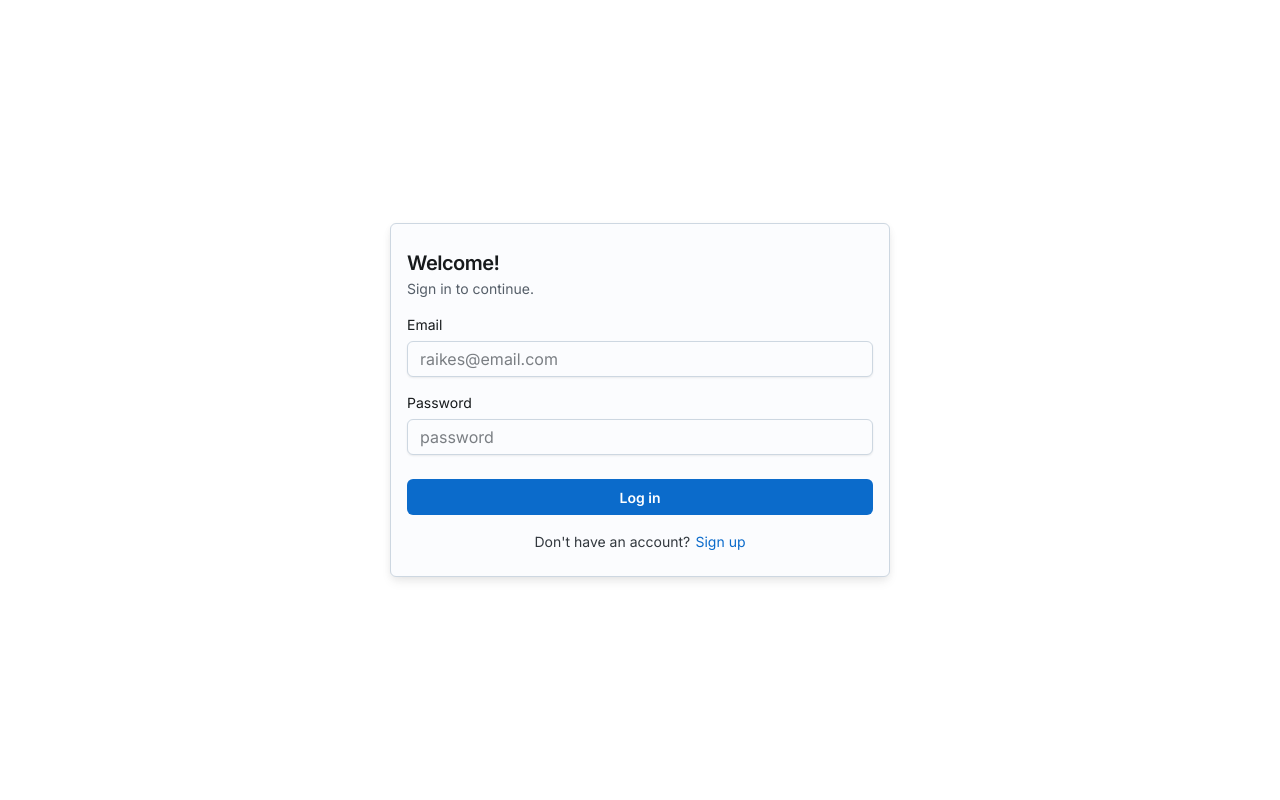
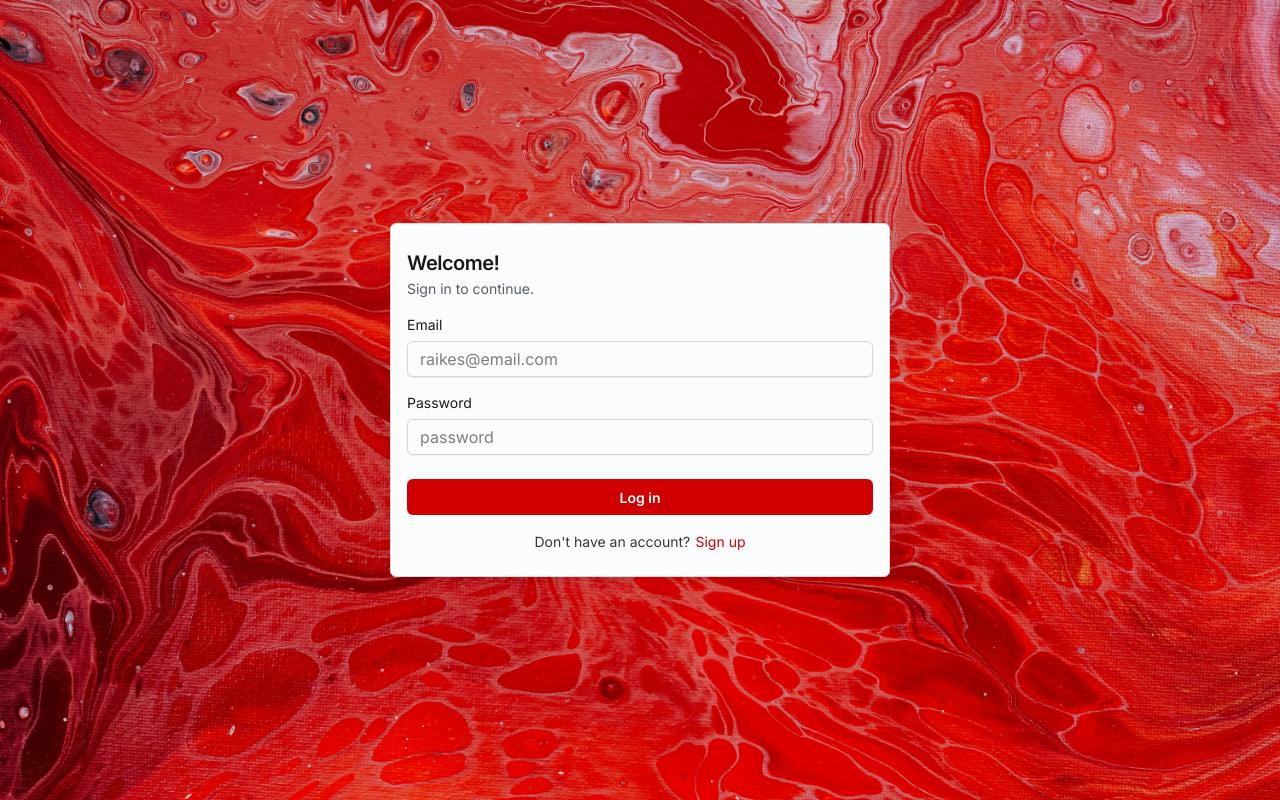
Before and after one commit to cdelzell/raikes-mentors, a React (Vite) app in the folder raikes-mentors/: page / in a window 1280 px wide. Built offline with nearby package versions, Linux system fonts and the light colour scheme; no server answers.

Commit message:
new background image, theme color work

```diff
--- a/raikes-mentors/src/components/navBar/navBar.css
+++ b/raikes-mentors/src/components/navBar/navBar.css
@@ -27,5 +27,5 @@
   height: 4vw;
   position: absolute;
   top: 1vw;
-  margin-left: 1.5vw;
+  margin: 0;
 }
--- a/raikes-mentors/src/signIn/signIn.tsx
+++ b/raikes-mentors/src/signIn/signIn.tsx
@@ -6,13 +6,16 @@ import FormLabel from "@mui/joy/FormLabel";
 import Input from "@mui/joy/Input";
 import Button from "@mui/joy/Button";
 import Link from "@mui/joy/Link";
-import { useTheme, useMediaQuery } from "@mui/material";
+import { useTheme, useMediaQuery, ThemeProvider } from "@mui/material";
 
 import "./signIn.css";
 import { logIn } from "../firebase/readDatabase";
 import { useState } from "react";
 import type { UserData } from "../firebase/dataInterfaces";
 import { useNavigate } from "react-router-dom";
+import { joyTheme } from "../theme";
+import redBackground from "../assets/redBackground.avif";
+import { CssVarsProvider } from "@mui/joy/styles";
 
 export default function SignIn({
   setUserKey,
@@ -57,7 +60,7 @@ export default function SignIn({
   };
 
   return (
-    <main className="center">
+    <main className="center" style={{ backgroundImage: {} }}>
       <CssBaseline />
       <Sheet
         sx={{
@@ -74,6 +77,7 @@ export default function SignIn({
         }}
         variant="outlined"
       >
+        <CssVarsProvider theme={joyTheme}>
           <div>
             <Typography level="h4" component="h1">
               <b>Welcome!</b>
@@ -109,17 +113,27 @@ export default function SignIn({
             </Typography>
           )}
           <Button
-          sx={{ mt: 1 /* margin top */ }}
+            sx={{
+              mt: 1,
+              "&:hover": {
+                backgroundColor: "#a70e0e",
+              },
+            }}
             onClick={() => handleLogin(email, password)}
           >
             Log in
           </Button>
           <Typography
-          endDecorator={<Link href="/sign_up">Sign up</Link>}
+            endDecorator={
+              <Link href="/sign_up" sx={{ color: "#d00000" }}>
+                Sign up
+              </Link>
+            }
             sx={{ fontSize: "sm", alignSelf: "center" }}
           >
             Don&apos;t have an account?
           </Typography>
+        </CssVarsProvider>
       </Sheet>
     </main>
   );
--- a/raikes-mentors/src/signUp/signUp.css
+++ b/raikes-mentors/src/signUp/signUp.css
@@ -4,4 +4,6 @@
   justify-content: center;
   width: 100vw;
   height: 100vh;
+  background-image: url("/src/assets/red.jpg");
+  background-size: cover;
 }
--- a/raikes-mentors/src/signUp/signUp.tsx
+++ b/raikes-mentors/src/signUp/signUp.tsx
@@ -12,6 +12,8 @@ import type { UserData } from "../firebase/dataInterfaces";
 import { useNavigate } from "react-router-dom";
 import "./signUp.css";
 import { addNewUser } from "../firebase/writeDatabase";
+import { joyTheme } from "../theme";
+import { CssVarsProvider } from "@mui/joy/styles";
 
 export default function SignUp({
   setUserKey,
@@ -110,6 +112,7 @@ export default function SignUp({
         }}
         variant="outlined"
       >
+        <CssVarsProvider theme={joyTheme}>
           {/* Header section */}
           <div>
             <Typography level="h1" component="h1">
@@ -202,10 +205,19 @@ export default function SignUp({
             )}
 
             {/* Submit button */}
-          <Button type="submit" sx={{ mt: "1vw" }}>
+            <Button
+              type="submit"
+              sx={{
+                mt: "1vw",
+                "&:hover": {
+                  backgroundColor: "#a70e0e",
+                },
+              }}
+            >
               Sign Up
             </Button>
           </form>
+        </CssVarsProvider>
       </Sheet>
     </main>
   );
--- a/raikes-mentors/src/theme.tsx
+++ b/raikes-mentors/src/theme.tsx
@@ -1,3 +1,4 @@
+import { extendTheme } from "@mui/joy/styles";
 import { ThemeProvider, createTheme } from "@mui/material/styles";
 import type { ThemeOptions } from "@mui/material/styles";
 
@@ -12,4 +13,27 @@ const theme: ThemeOptions = {
   },
 };
 
+export const theme2 = extendTheme({
+  colorSchemes: {
+    light: {
+      palette: {
+        primary: {
+          solidBg: "#d00000",
+          solidColor: "#fff",
+        },
+      },
+    },
+    dark: {
+      palette: {
+        primary: {
+          solidBg: "#d00000",
+          solidColor: "#fff",
+        },
+      },
+    },
+  },
+});
+
+export const joyTheme = extendTheme(theme2);
+
 export const muiTheme = createTheme(theme);
```
Also changed, not shown: raikes-mentors/src/assets/red.jpg (added). Lines whose indentation alone changed are shown as unchanged.
